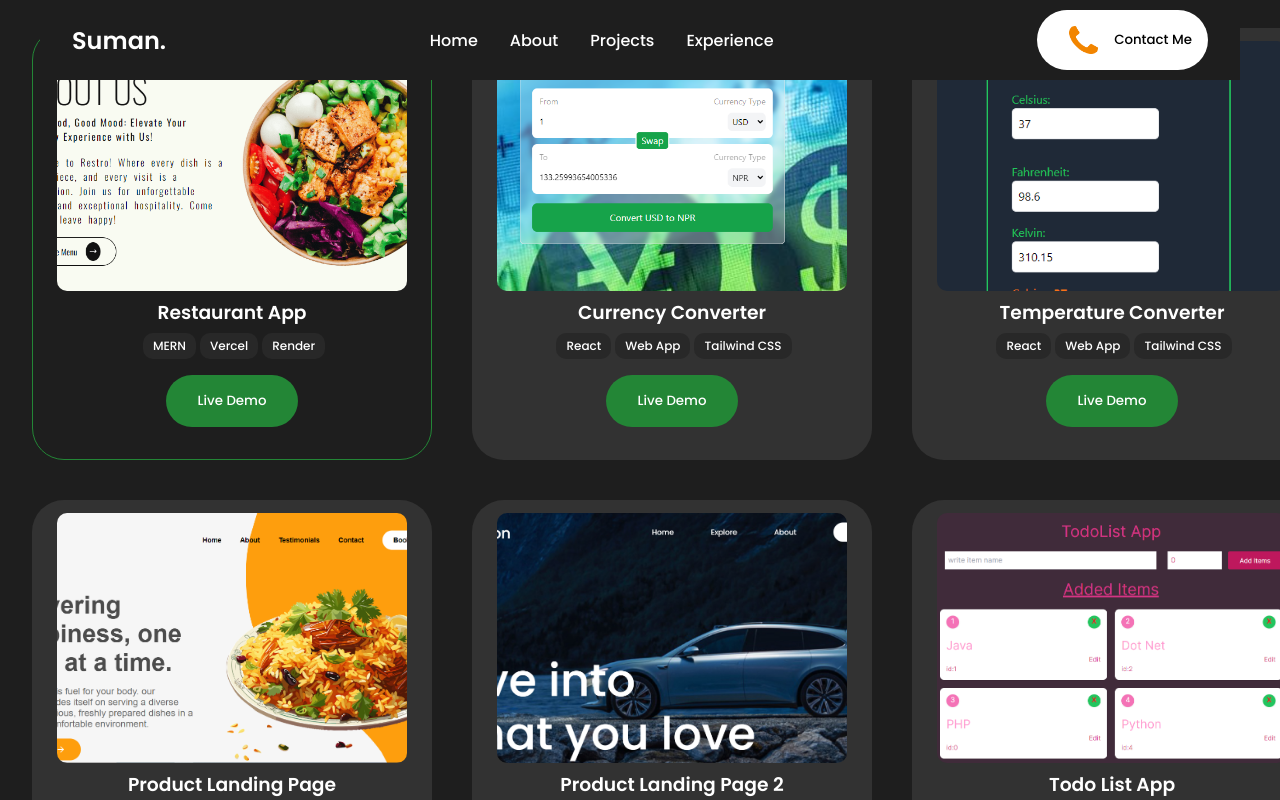
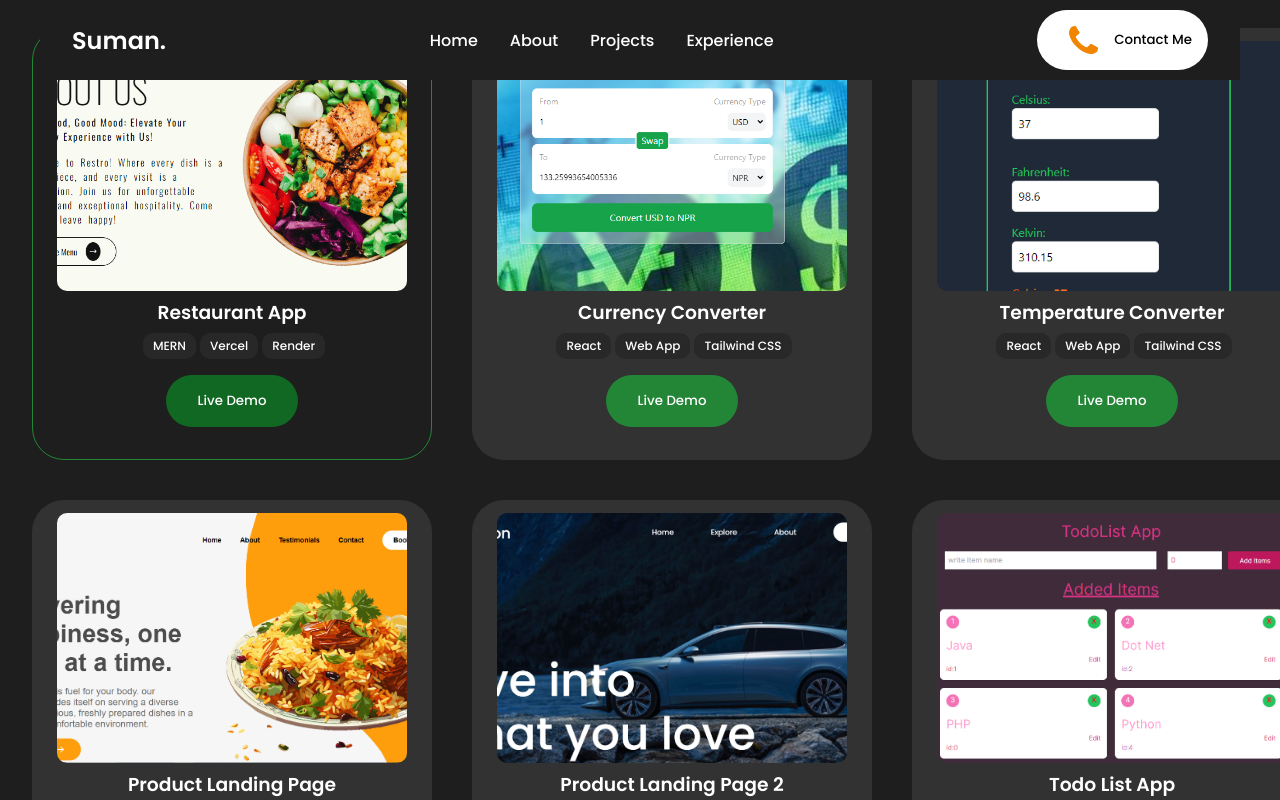
Before and after one commit to ShoomanKhatri/Portfolio2, a React (Vite) app: page / in a window 1280 px wide. In both pictures the pointer is over the button 231 px from the left and 1997 px from the top of the page. Shown: the part 1597-2397 px from the top of the page. Built offline with nearby package versions, Linux system fonts and the light colour scheme.

Commit message:
button hover desing added

```diff
--- a/src/Components/Works/works.css
+++ b/src/Components/Works/works.css
@@ -79,6 +79,13 @@
     margin: 1rem;
 
 }
+.btn1:hover {
+    background: #116823;
+    /* padding: 1rem;
+    border: 0;
+    border-radius: 40px;
+    margin: 1rem; */
+}
 
 .btn1>a {
     color: white;
```
